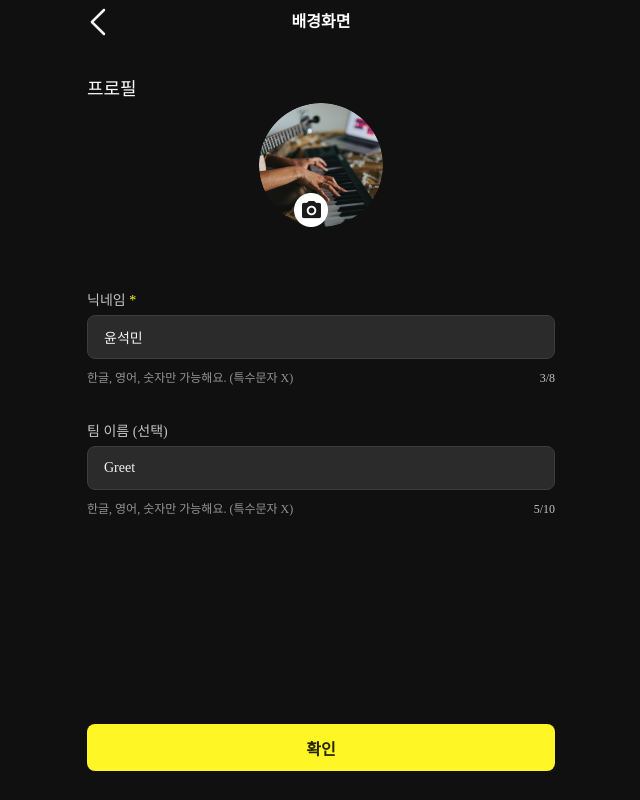
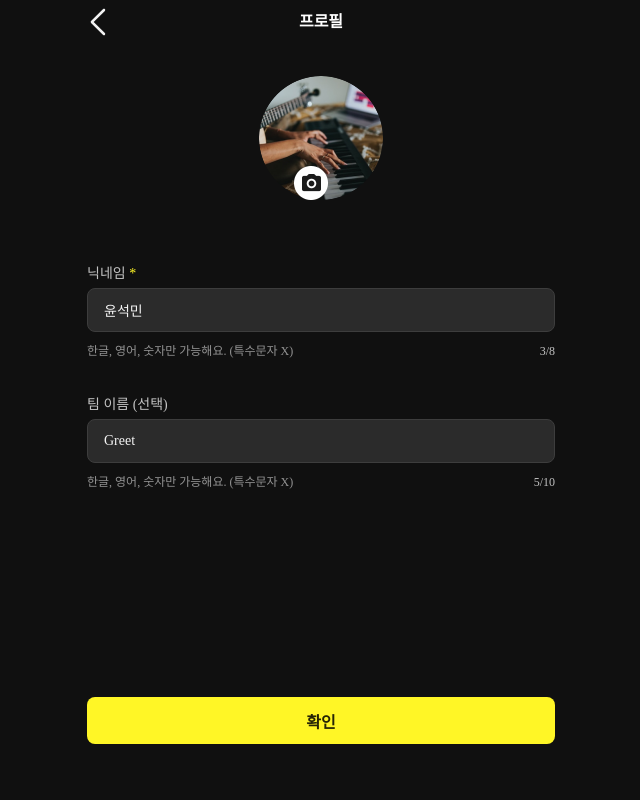
Before and after one commit to dbstjrals/greet_frontend, a React (Create React App) app: page /my-page/edit/profile in a window 1280 px wide. Shown: the whole page, without its empty margins (319-959 px from the left). Built offline with nearby package versions, Linux system fonts and the light colour scheme; a web font is replaced by a local one.

Commit message:
Feat: 디자인 qa #3

```diff
--- a/src/components/PostContainer.tsx
+++ b/src/components/PostContainer.tsx
@@ -55,7 +55,7 @@ const PostContainer: FC<PostContainerProps> = ({
           alignItems: 'center'
         }}>
           <RoundTag style={{
-            backgroundColor: `${colors.bgOnSurface}`, color: `${colors.textMuted}`
+            backgroundColor: `${colors.grey00}`, color: `${colors.textMuted}`
           }}>{postTag}</RoundTag>
           <span style={{
             fontSize: '10px', fontWeight: '400', color: `${colors.textMuted}`
--- a/src/pages/PostCreator.tsx
+++ b/src/pages/PostCreator.tsx
@@ -451,6 +451,8 @@ export default function PostCreator() {
                   name="profileImage"
                   accept="image/*"
                   onChange={handleImageUpload}
+                  multiple
+                  maxLength={5}
                 />
               </CameraStyle>
               <ImageSwiper
--- a/src/pages/edit/EditProfile.tsx
+++ b/src/pages/edit/EditProfile.tsx
@@ -48,17 +48,8 @@ export default function EditProfile() {
 
   return (
     <>
-      <BackTextNavigationBar innerText="배경화면" />
-      <div style={{ padding: "0 16px" }}>
-        <h2
-          style={{
-            ...fontStyles.heading2Medium,
-            color: `${colors.textActive}`,
-            marginTop: "32px",
-          }}
-        >
-          프로필
-        </h2>
+      <BackTextNavigationBar innerText="프로필" />
+      <div style={{ padding: "0 16px", marginTop: "32px" }}>
         {/* 프로필 사진 변경 */}
         <div style={{ position: "relative", marginBottom: "63px" }}>
           <div style={{ display: "flex", justifyContent: "center" }}>
```
